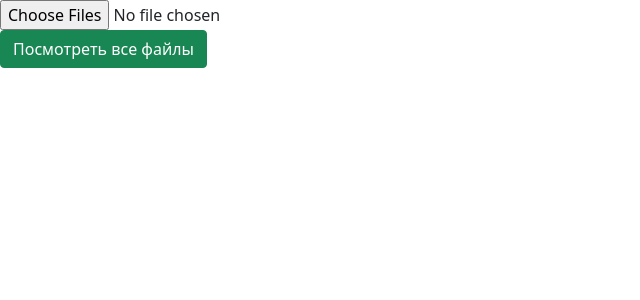
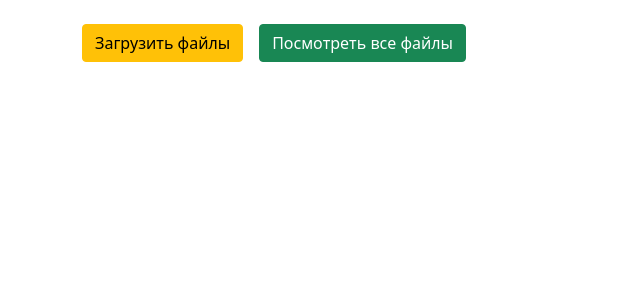
Before and after one commit to Andrew-Vetrov/Digital-Library, a Flask app: page /upload_file in a window 1280 px wide. Shown: the part 38-338 px from the top of the page, without its empty margins (0-640 px from the left). Run offline with Flask 3, Linux system fonts and the light colour scheme.

Commit message:
Change upload file button

```diff
--- a/app/templates/upload_file.html
+++ b/app/templates/upload_file.html
@@ -17,27 +17,40 @@
     <header class="bg-dark">
         <div class="container-fluid d-flex">
                 <a href="/" class="btn btn-primary" >На главную</a>
-
         </div>
     </header>
 
-    <form action="/upload_file" method="POST" enctype="multipart/form-data" id="uploadForm">
-  <div>
-    <input type="file" id="file" name="file" multiple onchange="submitForm()" />
-  </div>
+    <div class="container mt-4">
+        <div class="d-flex flex-wrap align-items-center gap-3 mb-4">
+            <!-- Форма загрузки файла -->
+            <form action="/upload_file" method="POST" enctype="multipart/form-data" id="uploadForm" class="mb-0">
+                <div class="mb-0">
+                    <label for="file" class="btn btn-warning">
+                        <i class="bi bi-cloud-upload"></i> Загрузить файлы
+                    </label>
+                    <input type="file" class="form-control d-none" id="file" name="file"
+                           multiple onchange="submitForm()">
+                </div>
+            </form>
 
-</form>
+            <!-- Кнопка "Посмотреть все файлы" -->
+            <a href="/files" class="btn btn-success">
+                <i class="bi bi-folder"></i> Посмотреть все файлы
+            </a>
+        </div>
 
-{% if message %}
-        <p style="color: green;">{{ message }}</p>
-{% endif %}
-<script>
-function submitForm() {
-    document.getElementById('uploadForm').submit();
-}
-</script>
+        {% if message %}
+            <div class="alert alert-success mt-3" role="alert">
+                {{ message }}
+            </div>
+        {% endif %}
+    </div>
 
- <a href="/files" class="btn btn-success">Посмотреть все файлы</a>
+    <script>
+    function submitForm() {
+        document.getElementById('uploadForm').submit();
+    }
+    </script>
 
 </body>
 
```
